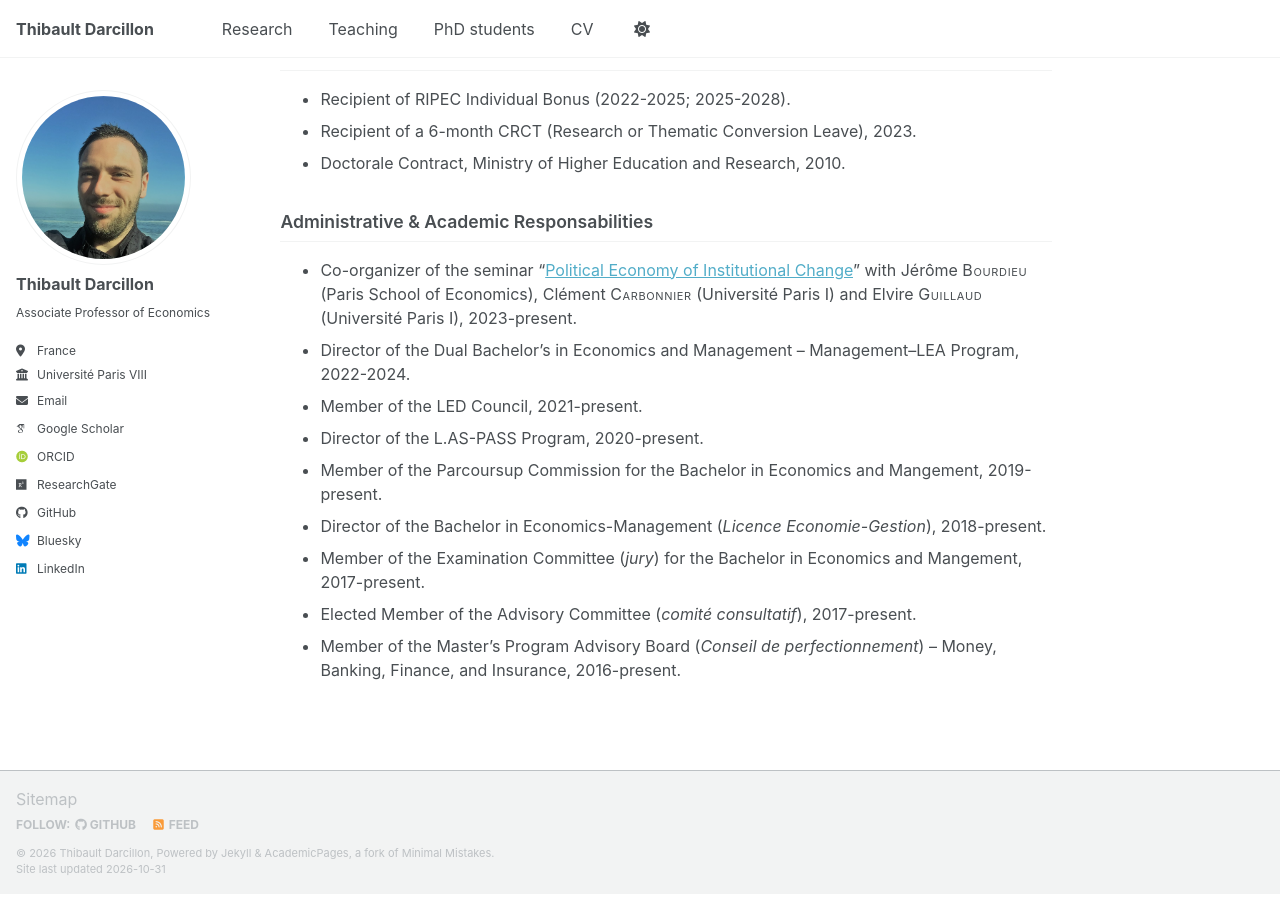
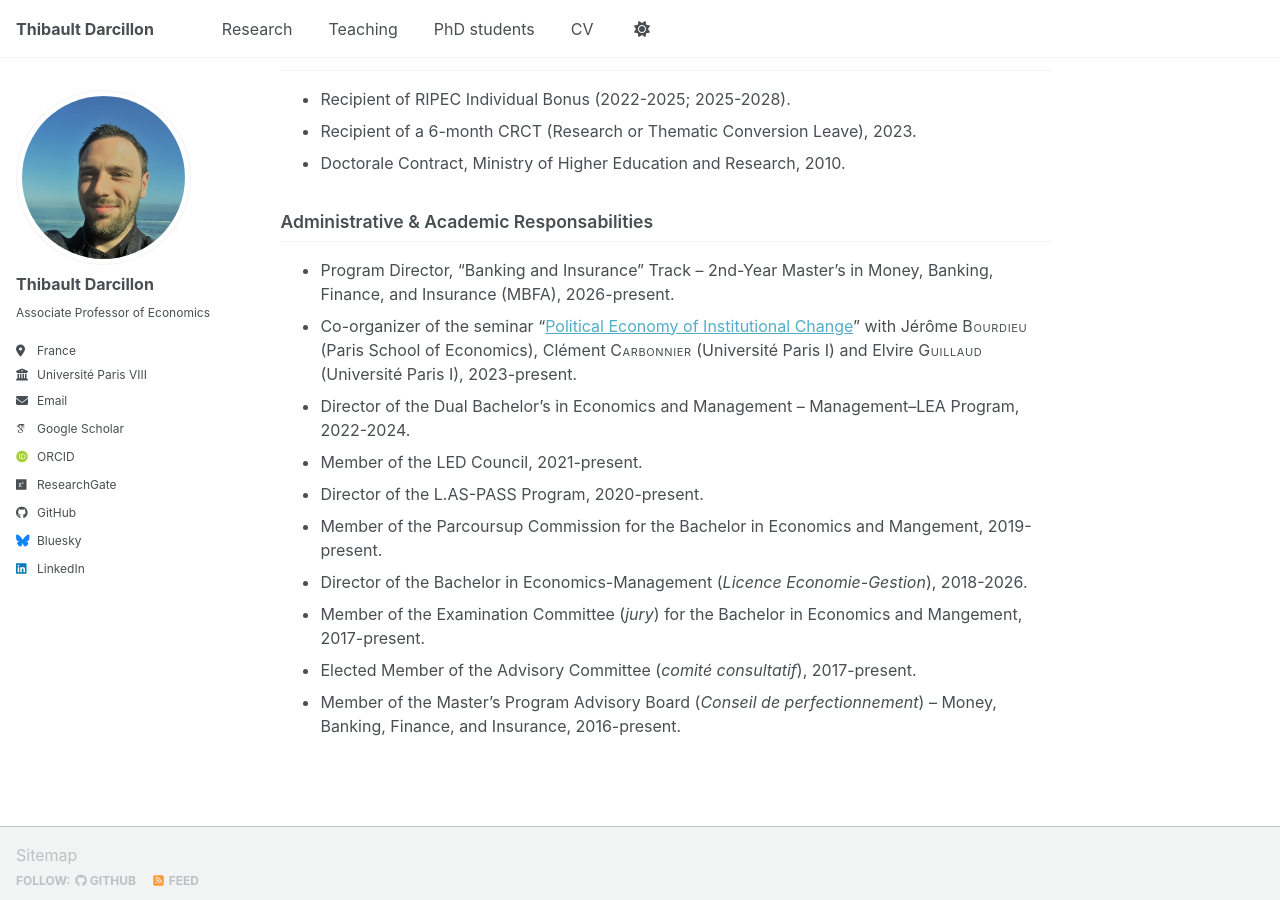
Before and after one commit to thibaultdarcillon/thibaultdarcillon.github.io, a Jekyll site: the page built from _pages/cv.md, in a window 1280 px wide and 900 px high, scrolled down 820 px. Built offline with Jekyll 4.4.1, drawn with Linux system fonts in a browser that asks for light colours; some web fonts are replaced; a script bundle is joined from its source files by our own code; library files that are not in the unit come from our copies.

Commit message:
Update CV page

```diff
--- a/_pages/cv.md
+++ b/_pages/cv.md
@@ -31,13 +31,13 @@ Health, Social Protection Macroeconomist, 2015-2016.
 - Doctorale Contract, Ministry of Higher Education and Research, 2010.
 
 ## Administrative & Academic Responsabilities
-
+- Program Director, "Banking and Insurance" Track – 2nd-Year Master’s in Money, Banking, Finance, and Insurance (MBFA), 2026-present.
 - Co-organizer of the seminar "[Political Economy of Institutional Change](https://www.parisschoolofeconomics.eu/evenements/economie-politique-du-changement-institutionnel-epci/)" with Jérôme <span class="smallcaps">Bourdieu</span> (Paris School of Economics), Clément <span class="smallcaps">Carbonnier</span> (Université Paris I) and Elvire <span class="smallcaps">Guillaud</span> (Université Paris I), 2023-present.
 - Director of the Dual Bachelor’s in Economics and Management – Management–LEA Program, 2022-2024.
 - Member of the LED Council, 2021-present.
 - Director of the L.AS-PASS Program, 2020-present.
 - Member of the Parcoursup Commission for the Bachelor in Economics and Mangement, 2019-present.
-- Director of the Bachelor in Economics-Management (*Licence Economie-Gestion*), 2018-present.
+- Director of the Bachelor in Economics-Management (*Licence Economie-Gestion*), 2018-2026.
 - Member of the Examination Committee (*jury*) for the Bachelor in Economics and Mangement, 2017-present.
 - Elected Member of the Advisory Committee (*comité consultatif*), 2017-present.
 - Member of the Master’s Program Advisory Board (*Conseil de perfectionnement*) – Money, Banking, Finance, and Insurance, 2016-present.
```
Also changed, not shown: _pages/about.md (+1 -1 lines).
